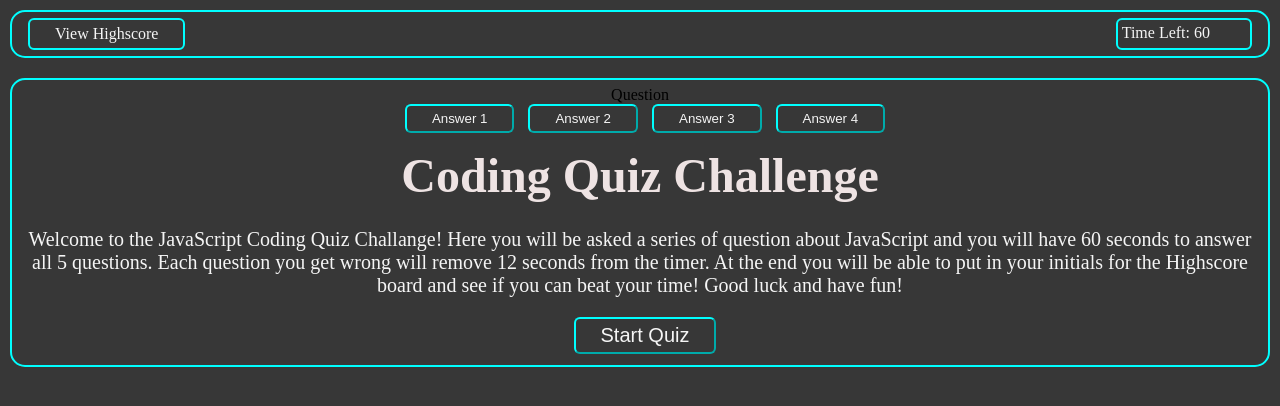
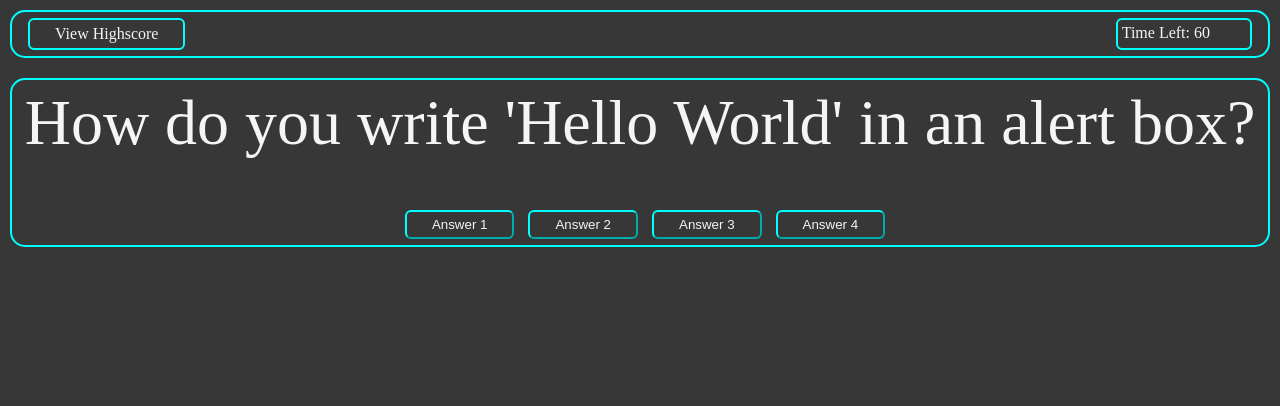
Before and after one commit to Canadianfaller7/javascript-code-quiz, a plain HTML site: page index.html in a window 1280 px wide. Both pictures are taken after a click on the button "Start Quiz". Drawn offline with Linux system fonts and the light colour scheme.

Commit message:
Adding more funtionality to the quiz, trying to get answer choices to show on a button

```diff
--- a/assets/css/style.css
+++ b/assets/css/style.css
@@ -73,6 +73,10 @@ main {
     width: 75%;
 }
 
+.hide {
+    display: none;
+}
+
 #final-score {
     color: whitesmoke;
     margin-bottom: 250px;
@@ -86,3 +90,9 @@ main {
     border-radius: 6px;
     padding: 3px 25px 3px 25px;
 }
+
+#question {
+    color: whitesmoke;
+    font-size: 4em;
+    margin-bottom: 50px;
+}
--- a/assets/js/script.js
+++ b/assets/js/script.js
@@ -1,73 +1,154 @@
 /*
 
-    1. We will want to be able to make a button start a timer and hide the original html and start asking questions
-    2. We will then need to answer the question and let the user know if the answer is right or wrong and if they are wrong then we will need to subtract some time from the overall timer.
-    3. When all questions are answered
+1. We will want to be able to make a button start a timer and hide the original html and start asking questions
+2. We will then need to answer the question and let the user know if the answer is right or wrong and if they are wrong then we will need to subtract some time from the overall timer.
+3. When all questions are answered
 
 */
 
-let questions =
-[
+const questions = [
     {
         question: "How do you write 'Hello World' in an alert box?",
-        buttons: ["msgBox('Hello World');","msg('Hello World');","alertBox('Hello World');","alert('Hello World');"],
-        answer: "alert('Hello World');"
-    },
-    {
-        question: "How do you create a function in JavaScript?",
-        buttons: ["function = myFunction()","function myFunction()","function:myFunction()","var function() = function"],
-        answer: "function myFunction()"
-    },
-    {
-        question: "How do you write an IF statement in JavaScript?",
-        buttons: ["if i = 5","if(i == 5)","if i == 5 then","if i = 5 then"],
-        answer: "if(i == 5)"
-    },
-    {
-        question: "How does a FOR loop start?",
-        buttons: ["for (i = 0; i <= 5; i++)","for (i = 0; i <= 5)","for i = 1 to 5","for (i <= 5; i++)"],
-        answer: "for (i = 0; i &lt;= 5; i++)"
-    },
-    {
-        question: "Which event occurs when the user clicks on an HTML element?",
-        buttons: ["onmouseover","onmouseclick","onchange","onclick"],
-        answer: "onclick"
-    }
+        answers: [
+            { text: "alert('Hello World');", correct: true },
+            { text: "msgBox('Hello World');", correct: false},
+            { text: "msg('Hello World');", correct: false },
+            { text: "alertBox('Hello World');", correct: false }
+        ]
+    }//,
+    // {
+    //     question: "How do you create a function in JavaScript?",
+    //     answers: [
+    //         {
+    //             text:  "function = myFunction()", correct: false
+    //         },
+    //         {
+    //             text: "function myFunction()", correct: true
+    //         },
+    //         {
+    //             text: "function:myFunction()", correct: false
+    //         },
+    //         {
+    //             text: "var function() = function", correct: false
+    //         }
+    //     ]
+    // },
+    // {
+    //     question: "How do you write an IF statement in JavaScript?",
+    //     answers: [
+    //         {
+    //             text: "if i = 5", correct: false
+    //         },
+    //         {
+    //             text: "if(i === 5)", correct: true
+    //         },
+    //         {
+    //             text: "if i == 5 then", correct: false
+    //         },
+    //         {
+    //             text: "if i = 5 then", correct: false
+    //         },
+    //     ]
+    // },
+    // {
+    //     question: "How does a FOR loop start?",
+    //     answers: [
+    //         {
+    //             text: "for (let i = 0; i <= 5; i++)", correct: true
+    //         },
+    //         {
+    //             text: "for (i = 0; i <= 5)", correct: false
+    //         },
+    //         {
+    //             text: "for i = 1 to 5", correct: false
+    //         },
+    //         {
+    //             text: "for (i <= 5; i++)", correct: false
+    //         }
+    //     ]
+    // },
+    // {
+    //     question: "Which event occurs when the user clicks on an HTML element?",
+    //     answers: [
+    //         {
+    //             text: "onmouseover", correct: false
+    //         },
+    //         {
+    //             text: "onmouseclick", correct: false
+    //         },
+    //         {
+    //             text: "onchange", correct: false
+    //         },
+    //         {
+    //             text: "onclick", correct: true
+    //         }
+    //     ]
+    // }
 ];
 
 let highscore = [];
 let timeLeft = 60;
-let timeStart = false;
+let score = 0;
+let timeEl = document.getElementById('time-left');
+let ranQuestion;
+let currentQuestionIndex;
 
-let interval;
 
-let questionNum = 0;
-let score = 0;
+const startButton = document.getElementById('start-quiz');
+const questionData = document.getElementById('question-container')
+const mainText = document.getElementById('main-text');
+const questionEl = document.getElementById('question')
+const answerButtonsEl = document.getElementById('answer-btn')
 
-let questionTitle;
-let btn = [];
-let btnDiv = [];
-let btnHolder;
-
-let answerValidate;
-
-let card = document.getElementById('quiz-card');
-let timeEl = document.getElementById('time-left');
 
 timeEl.innerHTML = `Time Left: ${timeLeft}`;
+startButton.addEventListener('click', startQuiz);
 
-const startButton = document.getElementById('start-quiz')
-
-startButton.addEventListener('click', startQuiz())
-
-const startQuiz = () => {
-    console.log('started quiz');
+function startQuiz() {
+    // score = 0;
+    mainText.classList.add('hide');
+    startButton.classList.add('hide');
+    ranQuestion = questions.sort(() => Math.random() - .5)
+    currentQuestionIndex = 0
+    questionData.classList.remove('hide');
+    nextQuestion()
+    startTimer();
 }
 
-const setNextQuestion = () => {
-
+const nextQuestion = () => {
+    getQuestion(ranQuestion[currentQuestionIndex])
 }
 
-const selectAnswer = () => {
+const getQuestion = questionQ => {
+    questionEl.innerText = questionQ.question
+    questionQ.answers.forEach(answer => {
+        const buttons = document.createElement('button')
+        buttons.innerText = answer.text
+        buttons.classList.add('btn')
+        if (answer.correct) {
+            buttons.dataset.correct = answer.correct
+        }
+        buttons.addEventListener('click', selectAnswer)
+        answerButtonsEl.appendChild(buttons)
+    })
+}
 
+const selectAnswer = e => {
+    console.log('object');
 }
+
+function startTimer() {
+    // Sets interval in variable
+    var timerInterval = setInterval(function() {
+        timeLeft--;
+        timeEl.textContent = `Time Left: ${timeLeft}`;
+
+        if(timeLeft === 0) {
+            // Stops execution of action at set interval
+            clearInterval(timerInterval);
+
+            return;
+        }
+
+    }, 1000);
+}
--- a/index.html
+++ b/index.html
@@ -12,20 +12,21 @@
             <a class="btn" id="view-highscore" href="./highscore.html">View Highscore</a>
             <p id="time-left">Time left: </p>
         </header>
-        <main id="quiz-content" class="row justify-content-center">
-            <div id="quiz-card" class="col-8"></div>
-            <section id="question-container">
-                <div id="question">Question</div>
-                <button class="btn">Answer 1</button>
-                <button class="btn">Answer 2</button>
-                <button class="btn">Answer 3</button>
-                <button class="btn">Answer 4</button>
-            </section>
+        <main>
             <section id="main-text">
                 <h1 id="quiz-header">Coding Quiz Challenge</h1>
                 <p id="quiz-main-text">Welcome to the JavaScript Coding Quiz Challange! Here you will be asked a series of question about JavaScript and you will have 60 seconds to answer all 5 questions. Each question you get wrong will remove 12 seconds from the timer. At the end you will be able to put in your initials for the Highscore board and see if you can beat your time! Good luck and have fun!</p>
             </section>
             <button id="start-quiz" class="btn">Start Quiz</button>
+            <section id="question-container" class="hide">
+                <div id="question">Question</div>
+                <div id="answer-button">
+                    <button class="btn">Answer 1</button>
+                    <button class="btn">Answer 2</button>
+                    <button class="btn">Answer 3</button>
+                    <button class="btn">Answer 4</button>
+                </div>
+            </section>
         </main>
         <script src="./assets/js/script.js"></script>
     </body>
```
